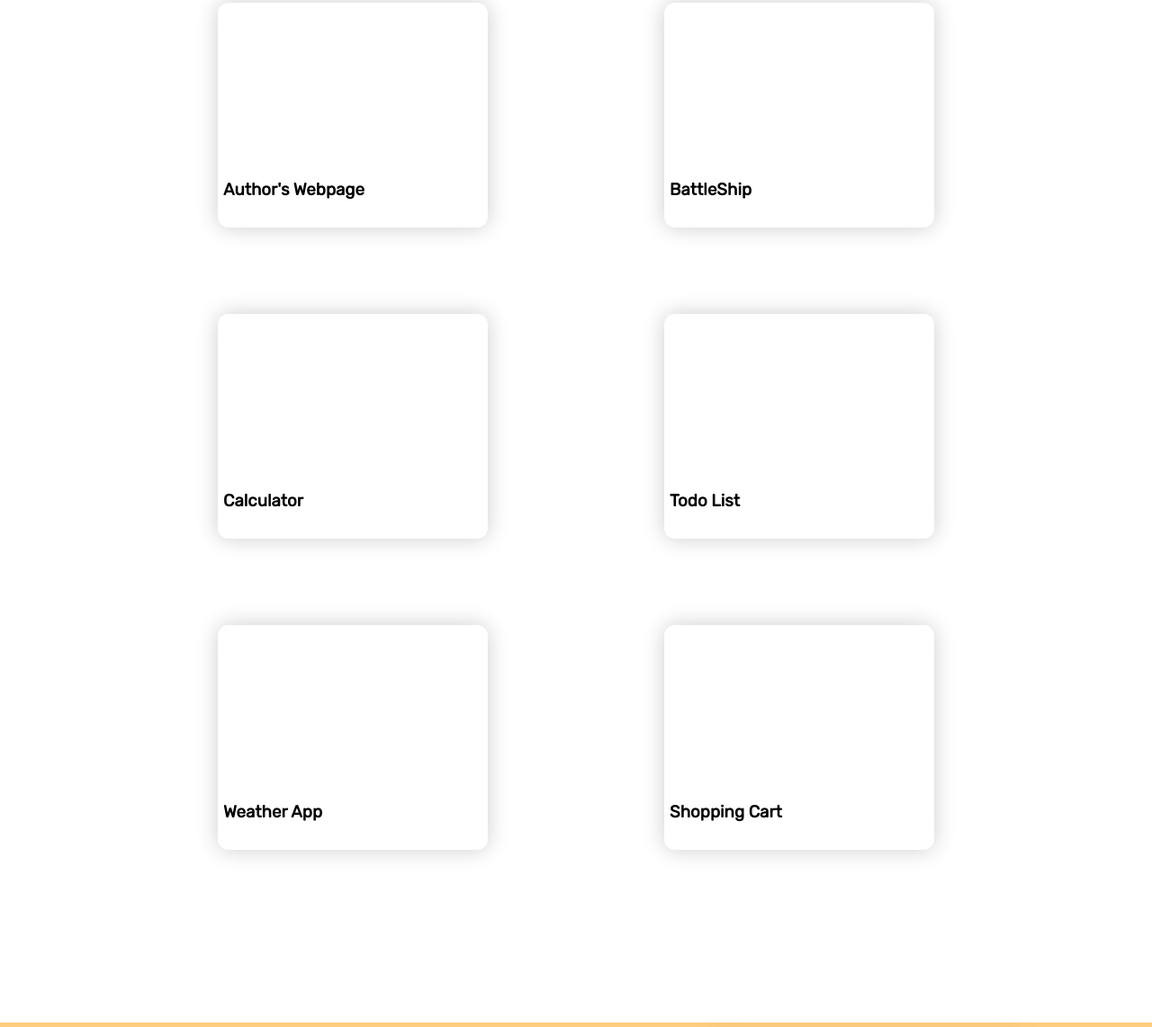
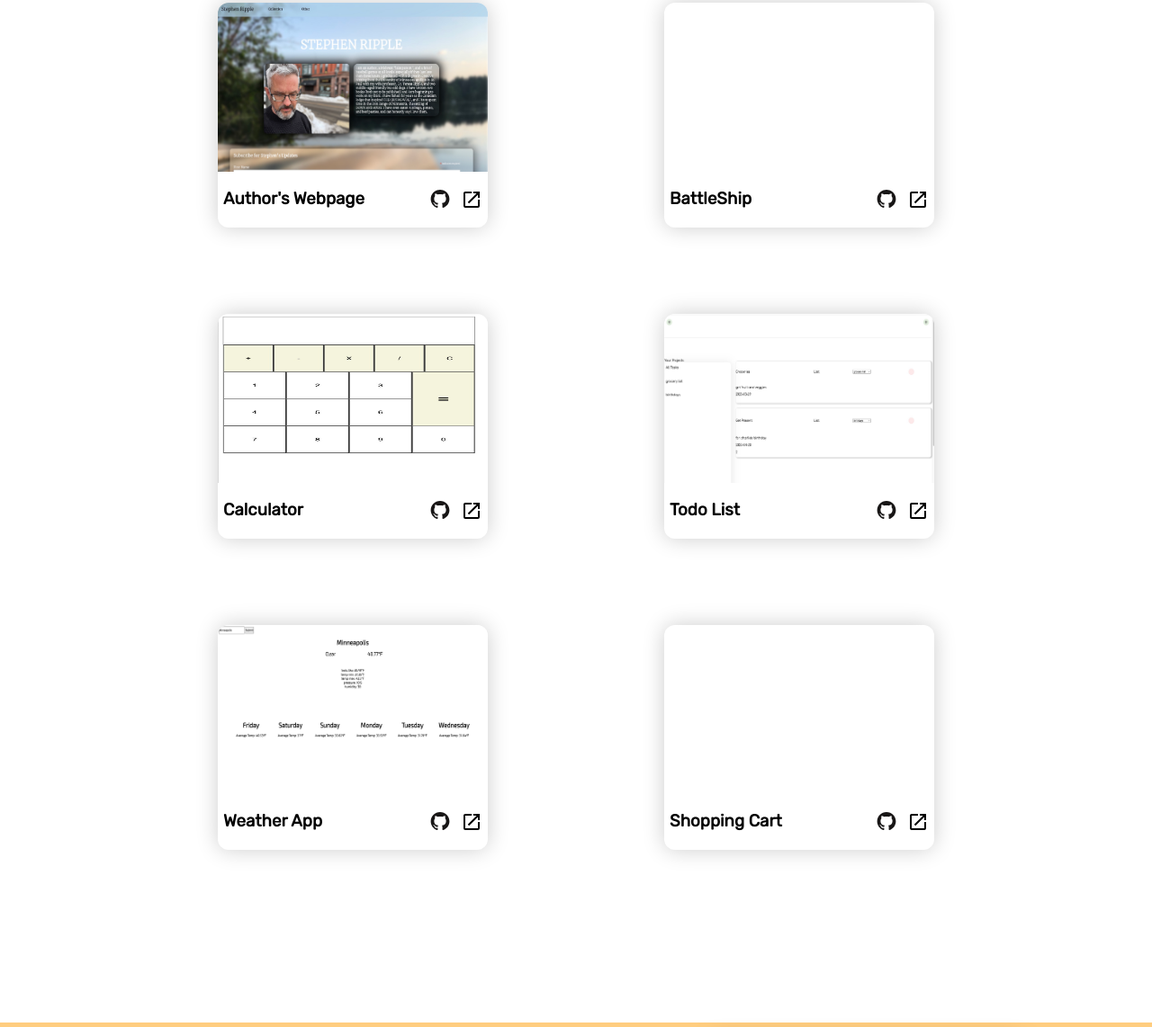
Before and after one commit to hripple46/Personal-Portfolio, a website: page index.html in a window 1280 px wide. Shown: the part 805-1947 px from the top of the page at 90% size. Drawn offline with nearby package versions, Linux system fonts and the light colour scheme.

Commit message:
added icons to each project; no functionality yet

```diff
--- a/index.html
+++ b/index.html
@@ -33,22 +33,76 @@
       <h2>My Projects</h2>
       <div class="projectContainer">
         <div class="project">
-          <div class="projectDetails"><h3>Author's Webpage</h3></div>
+          <div class="projectImage">
+            <img src="./imgs/Image 3-24-23 at 2.17 PM.jpg" />
+          </div>
+          <div class="projectDetails">
+            <h3>Author's Webpage</h3>
+            <div class="projectIcons">
+              <img class="githubProject" src="./imgs/github-original.svg" />
+              <img class="openProject" src="./imgs/open-in-new.svg" />
+            </div>
+          </div>
         </div>
         <div class="project">
-          <div class="projectDetails"><h3>BattleShip</h3></div>
+          <div class="projectImage"></div>
+          <div class="projectDetails">
+            <h3>BattleShip</h3>
+            <div class="projectIcons">
+              <img class="githubProject" src="./imgs/github-original.svg" />
+              <img class="openProject" src="./imgs/open-in-new.svg" />
+            </div>
+          </div>
         </div>
         <div class="project">
-          <div class="projectDetails"><h3>Calculator</h3></div>
+          <div class="projectImage">
+            <img src="./imgs/Image 3-24-23 at 2.21 PM.jpg" />
+          </div>
+
+          <div class="projectDetails">
+            <h3>Calculator</h3>
+            <div class="projectIcons">
+              <img class="githubProject" src="./imgs/github-original.svg" />
+              <img class="openProject" src="./imgs/open-in-new.svg" />
+            </div>
+          </div>
         </div>
         <div class="project">
-          <div class="projectDetails"><h3>Todo List</h3></div>
+          <div class="projectImage">
+            <img src="./imgs/Image 3-24-23 at 2.23 PM.jpg" />
+          </div>
+
+          <div class="projectDetails">
+            <h3>Todo List</h3>
+            <div class="projectIcons">
+              <img class="githubProject" src="./imgs/github-original.svg" />
+              <img class="openProject" src="./imgs/open-in-new.svg" />
+            </div>
+          </div>
         </div>
         <div class="project">
-          <div class="projectDetails"><h3>Weather App</h3></div>
+          <div class="projectImage">
+            <img src="./imgs/Image 3-24-23 at 2.24 PM.jpg" />
+          </div>
+
+          <div class="projectDetails">
+            <h3>Weather App</h3>
+            <div class="projectIcons">
+              <img class="githubProject" src="./imgs/github-original.svg" />
+              <img class="openProject" src="./imgs/open-in-new.svg" />
+            </div>
+          </div>
         </div>
         <div class="project">
-          <div class="projectDetails"><h3>Shopping Cart</h3></div>
+          <div class="projectImage"></div>
+
+          <div class="projectDetails">
+            <h3>Shopping Cart</h3>
+            <div class="projectIcons">
+              <img class="githubProject" src="./imgs/github-original.svg" />
+              <img class="openProject" src="./imgs/open-in-new.svg" />
+            </div>
+          </div>
         </div>
       </div>
     </div>
--- a/style.css
+++ b/style.css
@@ -20,11 +20,26 @@ body {
 }
 .project {
   position: relative;
+  display: flex;
+  flex-direction: column;
+}
+.projectImage {
+  position: relative;
+  flex: 3;
+}
+.projectImage > img {
+  position: absolute;
+  height: 100%;
+  width: 100%;
+  border-top-left-radius: 12px;
+  border-top-right-radius: 12px;
 }
 .projectDetails {
-  position: absolute;
-  bottom: 12px;
-  left: 6px;
+  flex: 1;
+  text-align: center;
+  display: flex;
+  justify-content: space-between;
+  align-items: center;
 }
 .githubBottom {
   height: 36px;
@@ -200,7 +215,7 @@ body {
     flex: 1;
   }
 }
-@media (max-width: 570px) {
+@media (max-width: 620px) {
   body > .aboutMe {
     display: flex;
     flex-direction: column;
@@ -237,4 +252,27 @@ body {
     margin-top: 10px;
     margin-bottom: 10px;
   }
+
+  .aboutMeName {
+    padding: 0px;
+    min-width: 300px;
+    justify-content: center;
+  }
 }
+.githubProject {
+  margin-right: 12px;
+  height: 22px;
+  width: auto;
+}
+.openProject {
+  margin-right: 6px;
+  height: 24px;
+  width: auto;
+}
+.projectIcons {
+  display: flex;
+  justify-content: center;
+}
+.projectDetails > h3 {
+  margin-left: 6px;
+}
```
Also changed, not shown: imgs/Image 3-24-23 at 2.17 PM.jpg (added), imgs/Image 3-24-23 at 2.21 PM.jpg (added), imgs/Image 3-24-23 at 2.23 PM.jpg (added), imgs/Image 3-24-23 at 2.24 PM.jpg (added), imgs/open-in-new.svg (added), 1 other file.
